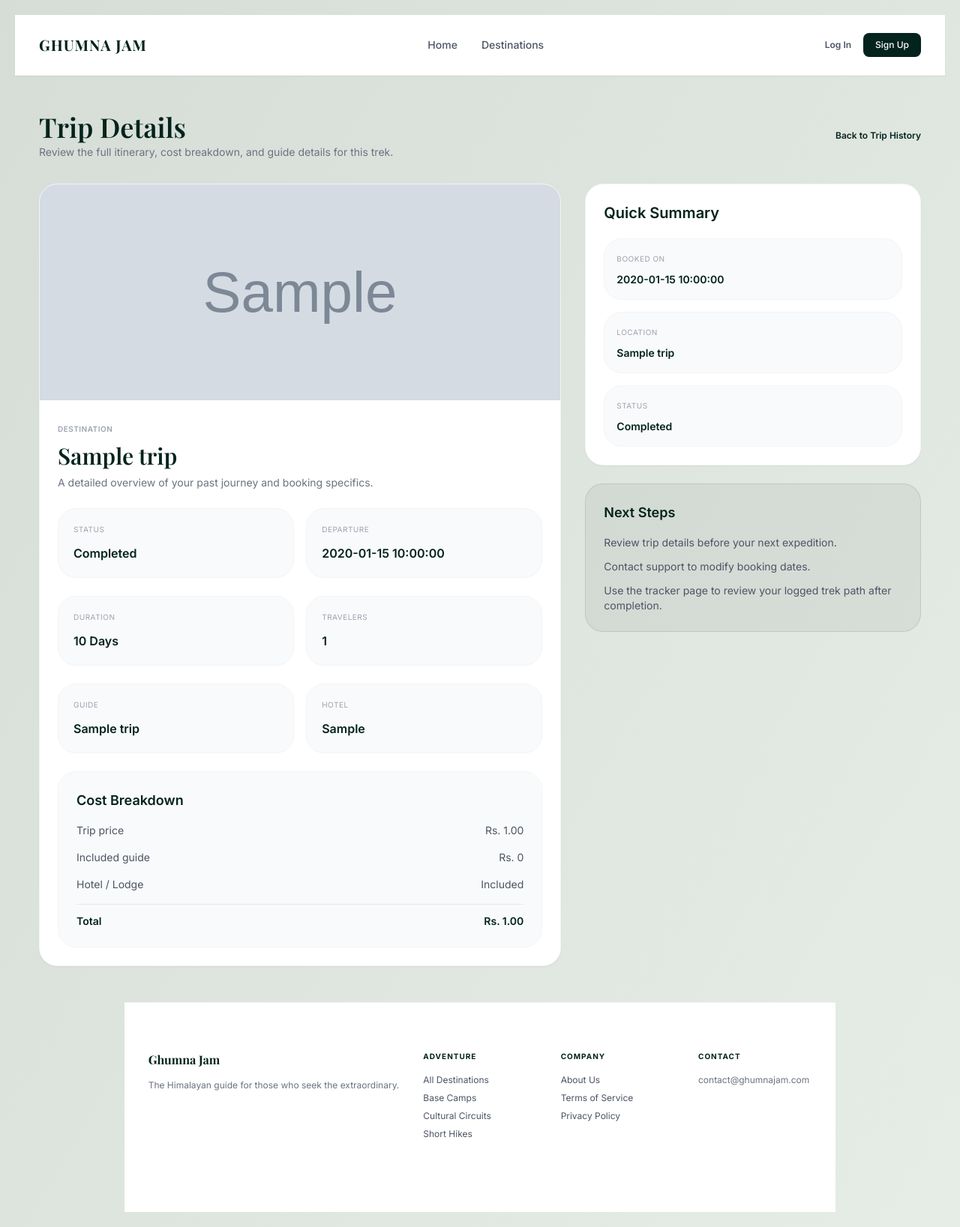
After one commit to 1nzur/Ghumna-Jam, a Flask app: template app/templates/trip_detail.html in a window 1280 px wide. The commit adds this page. Shown: the whole page at 75% size. Run offline with Flask 3, Linux system fonts and the light colour scheme; the template is opened without the code that fills it: most values are stand-ins (such as "Sample title", 1, 10 or a date in 2020); grey boxes marked "Sample" are stand-in pictures; some libraries are stand-ins or nearby versions.

Commit message:
trip history

```diff
--- a/app/templates/base.html
+++ b/app/templates/base.html
@@ -82,6 +82,7 @@
                 <a href="{{ url_for('auth.home') }}#destinations" class="hover:text-brandGreen transition">Destinations</a>
                 {% if session.get('user_id') %}
                     <a href="{{ url_for('auth.bookings') }}" class="hover:text-brandGreen transition">My Bookings</a>
+                    <a href="{{ url_for('auth.trip_history') }}" class="hover:text-brandGreen transition">Trip History</a>
                     <a href="{{ url_for('auth.tracking') }}" class="hover:text-brandGreen transition">Tracking</a>
                     <a href="{{ url_for('auth.cost_breakdown') }}" class="hover:text-brandGreen transition">Cost Breakdown</a>
                 {% endif %}
--- a/app/templates/costbreakdown.html
+++ b/app/templates/costbreakdown.html
@@ -311,7 +311,7 @@
       <a href="{{ url_for('auth.home') }}">Home</a>
       <a href="{{ url_for('auth.compare_treks') }}">Destinations</a>
       <a href="{{ url_for('auth.bookings') }}">Trails</a>
-      <a href="{{ url_for('auth.tracking') }}">Trip History</a>
+      <a href="{{ url_for('auth.trip_history') }}">Trip History</a>
       <a class="active" href="{{ url_for('auth.cost_breakdown') }}">Cost Breakdown</a>
     </nav>
   </header>
--- /dev/null
+++ b/app/templates/trip_detail.html
@@ -0,0 +1,114 @@
+{% extends "base.html" %}
+
+{% block title %}Ghumna Jam - Trip Details{% endblock %}
+
+{% block content %}
+<section class="max-w-7xl mx-auto px-4 sm:px-6 lg:px-8 py-12">
+    <div class="mb-8 flex flex-col md:flex-row md:items-center md:justify-between gap-4">
+        <div>
+            <h1 class="font-serif text-3xl sm:text-4xl text-brandGreen font-semibold">Trip Details</h1>
+            <p class="text-xs sm:text-sm text-gray-500 mt-1">Review the full itinerary, cost breakdown, and guide details for this trek.</p>
+        </div>
+        <a href="{{ url_for('auth.trip_history') }}" class="text-xs font-semibold text-brandGreen hover:text-emerald-900 transition">Back to Trip History</a>
+    </div>
+
+    <div class="grid gap-8 lg:grid-cols-[1.4fr_0.9fr]">
+        <div class="bg-white border border-gray-100 rounded-3xl shadow-sm overflow-hidden">
+            <div class="h-72 bg-gray-100 overflow-hidden">
+                <img src="{{ trip.dest_image }}" alt="{{ trip.dest_name }}" class="h-full w-full object-cover object-center">
+            </div>
+            <div class="p-6 space-y-6">
+                <div>
+                    <span class="text-[10px] uppercase tracking-wider font-semibold text-gray-400">Destination</span>
+                    <h2 class="font-serif text-3xl text-brandGreen font-semibold mt-2">{{ trip.dest_name }}</h2>
+                    <p class="text-sm text-gray-500 mt-2">A detailed overview of your past journey and booking specifics.</p>
+                </div>
+
+                <div class="grid gap-4 sm:grid-cols-2">
+                    <div class="rounded-3xl bg-gray-50 p-5 border border-gray-100">
+                        <span class="block text-[10px] uppercase tracking-wider text-gray-400">Status</span>
+                        <p class="mt-3 font-semibold text-brandGreen">{{ trip.history_status }}</p>
+                    </div>
+                    <div class="rounded-3xl bg-gray-50 p-5 border border-gray-100">
+                        <span class="block text-[10px] uppercase tracking-wider text-gray-400">Departure</span>
+                        <p class="mt-3 font-semibold text-brandGreen">{{ trip.departure_date }}</p>
+                    </div>
+                </div>
+
+                <div class="grid gap-4 sm:grid-cols-2">
+                    <div class="rounded-3xl bg-gray-50 p-5 border border-gray-100">
+                        <span class="block text-[10px] uppercase tracking-wider text-gray-400">Duration</span>
+                        <p class="mt-3 font-semibold text-brandGreen">{{ trip.duration_days }} Days</p>
+                    </div>
+                    <div class="rounded-3xl bg-gray-50 p-5 border border-gray-100">
+                        <span class="block text-[10px] uppercase tracking-wider text-gray-400">Travelers</span>
+                        <p class="mt-3 font-semibold text-brandGreen">{{ trip.travelers_count }}</p>
+                    </div>
+                </div>
+
+                <div class="grid gap-4 sm:grid-cols-2">
+                    <div class="rounded-3xl bg-gray-50 p-5 border border-gray-100">
+                        <span class="block text-[10px] uppercase tracking-wider text-gray-400">Guide</span>
+                        <p class="mt-3 font-semibold text-brandGreen">{{ trip.guide_name }}</p>
+                    </div>
+                    <div class="rounded-3xl bg-gray-50 p-5 border border-gray-100">
+                        <span class="block text-[10px] uppercase tracking-wider text-gray-400">Hotel</span>
+                        <p class="mt-3 font-semibold text-brandGreen">{{ trip.selected_hotel if trip.selected_hotel else 'Standard campsite' }}</p>
+                    </div>
+                </div>
+
+                <div class="rounded-3xl bg-gray-50 p-6 border border-gray-100">
+                    <h3 class="font-semibold text-brandGreen text-lg">Cost Breakdown</h3>
+                    <div class="mt-4 grid gap-4 text-sm text-gray-600">
+                        <div class="flex justify-between">
+                            <span>Trip price</span>
+                            <span>Rs. {{ "{:,.2f}".format(trip.total_price) }}</span>
+                        </div>
+                        <div class="flex justify-between">
+                            <span>Included guide</span>
+                            <span>Rs. 0</span>
+                        </div>
+                        <div class="flex justify-between">
+                            <span>Hotel / Lodge</span>
+                            <span>Included</span>
+                        </div>
+                        <div class="flex justify-between font-semibold text-brandGreen border-t border-gray-200 pt-3">
+                            <span>Total</span>
+                            <span>Rs. {{ "{:,.2f}".format(trip.total_price) }}</span>
+                        </div>
+                    </div>
+                </div>
+            </div>
+        </div>
+
+        <aside class="space-y-6">
+            <div class="bg-white border border-gray-100 rounded-3xl shadow-sm p-6">
+                <h3 class="font-semibold text-brandGreen text-xl">Quick Summary</h3>
+                <div class="mt-5 space-y-4 text-sm text-gray-500">
+                    <div class="rounded-3xl bg-gray-50 p-4 border border-gray-100">
+                        <span class="block text-[10px] uppercase tracking-wider text-gray-400">Booked On</span>
+                        <p class="mt-2 font-semibold text-brandGreen">{{ trip.booked_at }}</p>
+                    </div>
+                    <div class="rounded-3xl bg-gray-50 p-4 border border-gray-100">
+                        <span class="block text-[10px] uppercase tracking-wider text-gray-400">Location</span>
+                        <p class="mt-2 font-semibold text-brandGreen">{{ trip.dest_name }}</p>
+                    </div>
+                    <div class="rounded-3xl bg-gray-50 p-4 border border-gray-100">
+                        <span class="block text-[10px] uppercase tracking-wider text-gray-400">Status</span>
+                        <p class="mt-2 font-semibold text-brandGreen">{{ trip.history_status }}</p>
+                    </div>
+                </div>
+            </div>
+
+            <div class="bg-brandGreen/5 border border-brandGreen/10 rounded-3xl p-6">
+                <h3 class="font-semibold text-brandGreen text-lg">Next Steps</h3>
+                <ul class="mt-4 space-y-3 text-sm text-gray-600">
+                    <li>Review trip details before your next expedition.</li>
+                    <li>Contact support to modify booking dates.</li>
+                    <li>Use the tracker page to review your logged trek path after completion.</li>
+                </ul>
+            </div>
+        </aside>
+    </div>
+</section>
+{% endblock %}
```
Also changed, not shown: app/controllers/ControllerAuth.py (+41 -0 lines), app/routes/auth.py (+8 -0 lines), app/templates/trip_history.html (added, +73 -0 lines).
